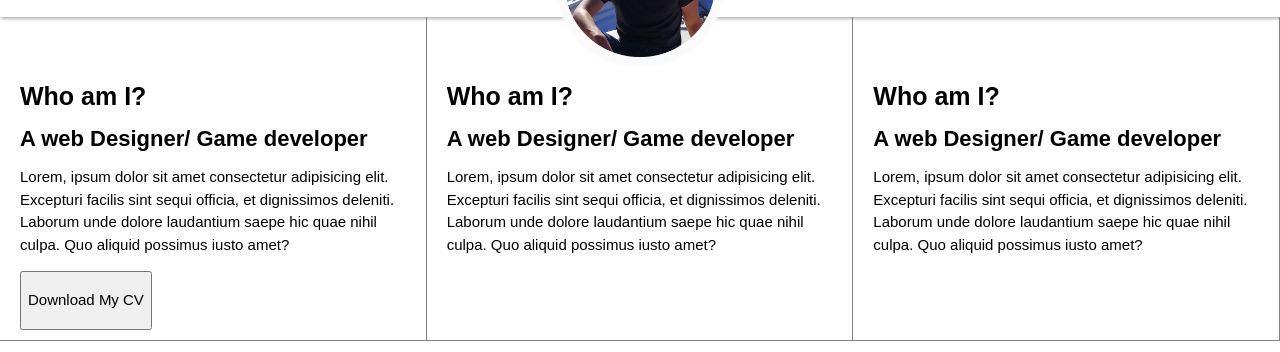
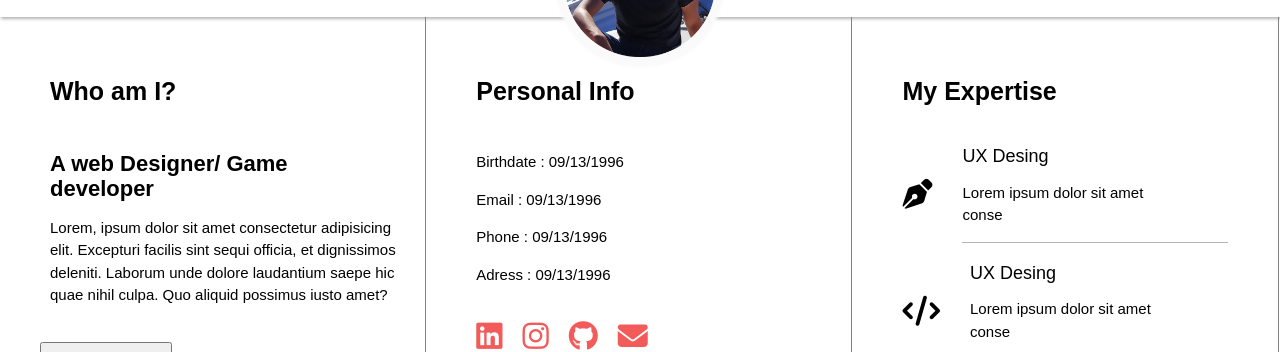
Before and after one commit to eduar-code/MyPortfolio, a website: page index.html in a window 1280 px wide. Shown: the part 448-800 px from the top of the page. Drawn offline with Linux system fonts and the light colour scheme.

Commit message:
Added new data of personal info

```diff
--- a/index.html
+++ b/index.html
@@ -5,6 +5,9 @@
     <meta charset="UTF-8">
     <meta name="viewport" content="width=device-width, initial-scale=1.0">
     <link rel="stylesheet" href="build/css/app.css">
+    <link rel="stylesheet" href="https://cdnjs.cloudflare.com/ajax/libs/font-awesome/6.6.0/css/all.min.css"
+        integrity="sha512-Kc323vGBEqzTmouAECnVceyQqyqdsSiqLQISBL29aUW4U/M7pSPA/gEUZQqv1cwx4OnYxTxve5UMg5GT6L4JJg=="
+        crossorigin="anonymous" referrerpolicy="no-referrer" />
     <title>My Portfolio</title>
 </head>
 
@@ -54,33 +57,51 @@
                     hic quae nihil culpa. Quo aliquid possimus iusto amet?</p>
             </div>
             <div class="btn-cv">
-                <button >
+                <button>
                     <p>Download My CV</p>
                 </button>
             </div>
         </div>
 
         <div class="content-personal">
-            <h1> Who am I?</h1>
-            <div class="info">
-                <h3> A web Designer/ Game developer </h3>
-                <p>Lorem, ipsum dolor sit amet consectetur adipisicing elit.
-                    Excepturi facilis sint sequi officia, et
-                    dignissimos deleniti. Laborum unde dolore laudantium saepe
-                    hic quae nihil culpa. Quo aliquid possimus iusto amet?</p>
+            <h1> Personal Info</h1>
+            <div class="info-personal">
+                <p>Birthdate : <span>09/13/1996</span></p>
+                <p>Email : <span>09/13/1996</span></p>
+                <p>Phone : <span>09/13/1996</span></p>
+                <p>Adress : <span>09/13/1996</span></p>
+            </div>
+            <div class="social">
+                <a href="#" class="fa-brands fa-linkedin social-icons"></a>
+                <a href="#" class="fa-brands fa-instagram social-icons"></a>
+                <a href="#" class="fa-brands fa-github social-icons"></a>
+                <a href="#" class="fa-solid fa-envelope social-icons"></a>
             </div>
         </div>
 
         <div class=" content-personal">
-            <h1> Who am I?</h1>
-            <div class="info">
-                <h3> A web Designer/ Game developer </h3>
-                <p>Lorem, ipsum dolor sit amet consectetur adipisicing elit.
-                    Excepturi facilis sint sequi officia, et
-                    dignissimos deleniti. Laborum unde dolore laudantium saepe
-                    hic quae nihil culpa. Quo aliquid possimus iusto amet?</p>
+            <h1> My Expertise</h1>
+            <div class="info-expertise">
+                <a class="fa-solid fa-pen-nib"></a>
+                <div class="expertise-data">
+                    <h3>UX Desing</h3>
+                    <p> Lorem ipsum dolor sit amet conse</p>
+                </div>
             </div>
-
+            <div class="info-expertise">
+                <a class="fa-solid fa-code "></a>
+                <div class="expertise-data">
+                    <h3>UX Desing</h3>
+                    <p> Lorem ipsum dolor sit amet conse</p>
+                </div>
+            </div>
+            <div class="info-expertise">
+                <a class="fa-solid fa-vr-cardboard"></a>
+                <div class="expertise-data">
+                    <h3>UX Desing</h3>
+                    <p> Lorem ipsum dolor sit amet conse</p>
+                </div>
+            </div>
         </div>
 
     </section>
--- a/src/scss/layout/_personalinfo.scss
+++ b/src/scss/layout/_personalinfo.scss
@@ -6,23 +6,25 @@
     flex-direction: column;
     padding: 0;
     margin: 0;
+
     @include m.tablet {
         flex-direction: row;
-        padding-top: 0;
-        margin: 0;
+        margin: 0rem;
     }
 }
 
 
 .content-personal {
+    padding-bottom: 10rem;
     border: 0 solid;
     border-right: .1rem solid rgb(130, 130, 129);
     border-bottom: .1rem solid rgb(130, 130, 129);
-    margin: 0;
+    flex: 0 0 calc(33.3%);
+    //flex: 0 0 calc(33.3% - 1rem);
+
 
     h1 {
-        padding-top: 6.5rem;
-        padding-left: 2rem;
+        padding: 6rem 5rem 3rem;
         margin: 0;
         font-size: 2.5rem;
         font-weight: 700;
@@ -30,24 +32,59 @@
 
     h3 {
         margin: 0;
-        padding-top: 1.5rem;
-        padding-left: 2rem;
+        padding: 1.5rem 5rem 0rem; // top left button
         text-align: left;
         font-size: 2.2rem;
         font-weight: 700;
     }
 
     p {
-        padding-left: 2rem;
-        padding-right: 2rem;
+        padding: 0rem 2rem 0rem 5rem; // top right button left
         font-size: 1.5rem;
     }
 
-    .btn-cv{
-        padding-left: 2rem;
-        padding-bottom: 1rem;
-        p{
+    .btn-cv {
+        padding: 2rem 4rem;
+
+        p {
             padding: 0;
         }
     }
 }
+
+.social {
+    padding: 2rem 5rem;
+    display: flex;
+    gap: 2rem;
+
+    .social-icons {
+        color: v.$red;
+        font-size: 3rem;
+    }
+
+}
+
+.info-expertise {
+    padding: 1rem 5rem;
+    display: flex;
+    align-items: center;
+
+    .expertise-data{
+        border-bottom: .1rem solid rgb(182, 182, 180);
+
+        h3{
+            font-weight: 400;
+            font-size: 1.8rem;
+            padding: 0;
+        }
+
+        p{
+            padding: 0 5rem 0 0;
+        }
+    }
+
+    a{
+        font-size: 3rem;
+        padding-right: 3rem;
+    }
+}
```
Also changed, not shown: build/css/app.css, src/scss/base/_mixins.scss (line endings or trailing spaces), 1 other file.
